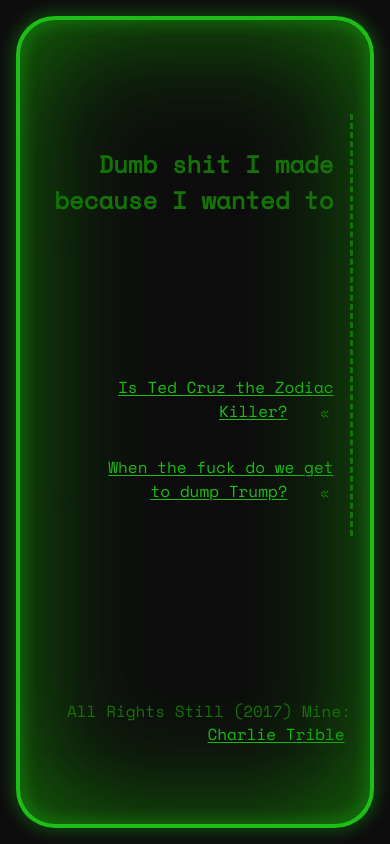
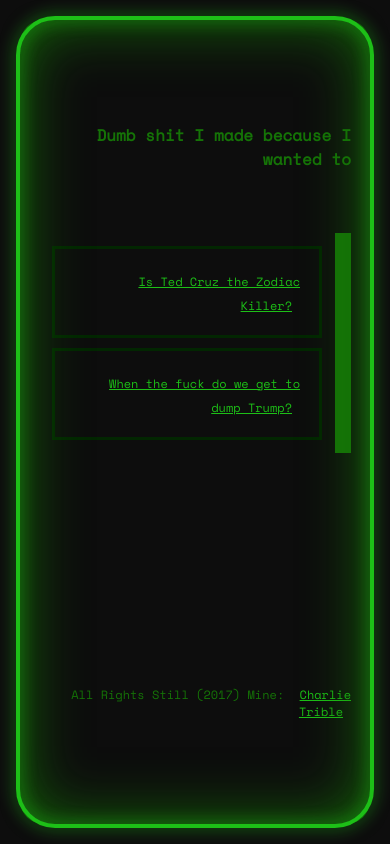
Before and after one commit to ctrble/wizardpartyclub, a plain HTML site: page index.html in a window 390 px wide. Drawn offline with nearby package versions, Linux system fonts and the light colour scheme.

Commit message:
styling changes

```diff
--- a/css/party.scss
+++ b/css/party.scss
@@ -5,14 +5,6 @@
 $green: rgba(21, 115, 7, 1);
 $lightgreen: rgba(29, 191, 23, 1);
 $lightestgreen: rgba(29, 242, 43, 1);
-
-// good for buttons and sections of stuff
-.active {
-  padding: 1rem;
-  &:link, &:hover, &:focus, &:active {
-    background-color: $darkgreen;
-  }
-}
 
 html {
   height: 100%;
@@ -26,45 +18,54 @@
 }
 
 h1 {
-  @extend .active;
   text-align: right;
   color: $green;
-  font-size: 2rem;
+  font-size: 1.5rem;
   @media (max-width: 550px) {
-    font-size: 1.5rem;
+    font-size: 1rem;
   }
 }
 
 p {
   text-align: right;
   color: $green;
+  font-size: 1rem;
+  @media (max-width: 550px) {
+    font-size: 0.75rem;
+  }
 }
 
 ul {
-  margin-right: 2rem;
+  padding: 0rem;
+  border-right: 1rem $green solid;
 }
 
 ul li {
   padding: 1rem;
-  width: 100%;
   text-align: right;
   color: $green;
   list-style-type: none;
-  &:after{
-    content: " «";
-    padding-left: 1rem;
-    padding-right: 0.25rem;
+  outline: 0.2rem $darkgreen solid;
+  border: 0.2rem $darkestgreen solid;
+  margin: 1rem;
+  &:hover {
+    transition: all 0.3s ease-out;
+    background: $darkgreen;
+    outline: 0.2rem $green solid;
+  }
+  & a:focus {
+    transition: all 0.3s ease-out;
+    background: $darkgreen;
+    outline: 0.2rem $darkgreen solid;
   }
 }
 
 a {
   color: $lightgreen;
-  padding: 0.4rem;
-  &:hover, &:focus {
-    outline: 0.2rem $darkgreen solid;
-    border: 0.2rem $darkestgreen solid;
-    margin: -0.2rem;
-    background: $darkgreen;
+  padding: 0.5rem;
+  font-size: 1rem;
+  @media (max-width: 550px) {
+    font-size: 0.75rem;
   }
 }
 
@@ -80,7 +81,7 @@
     bottom: 0rem;
     border: 1.25rem solid $darkestgreen;
     border-radius: 11vw;
-    box-shadow: inset 0rem 0rem 8rem 0rem $green;
+    box-shadow: inset 0rem 0rem 4rem 0rem $green;
     pointer-events: none;
   }
   &:after {
@@ -100,30 +101,42 @@
 .container {
   display: flex;
   flex-direction: column;
-  justify-content: space-around;
+  justify-content: center;
   align-items: center;
   min-height: 100%;
 }
 
-.main, .footer {
-  width: 50vw;
+.header, .main, .footer {
+  width: 60vw;
+  padding: 1rem;
   @media (max-width: 550px) {
     width: 80vw;
   }
+}
+
+.header {
+  margin-top: 4rem;
+  margin-bottom: 0.2rem;
 }
 
 .main {
   display: flex;
   flex-direction: column;
   justify-content: space-between;
-  margin-top: 3rem;
   min-height: 50vh;
-  border-right: 10px solid $green;
-  border-right-style: dashed;
-  border-right-width: 0.2rem;
 }
 
 .footer {
-  height: auto;
-  @extend .active;
+  margin-top: 0.2rem;
+  margin-bottom: 4rem;
+  & a:hover {
+    transition: all 0.3s ease-out;
+    background: $darkgreen;
+    outline: 0.2rem $green solid;
+  }
+  & a:focus {
+    transition: all 0.3s ease-out;
+    background: $darkgreen;
+    outline: 0.2rem $darkgreen solid;
+  }
 }
--- a/index.html
+++ b/index.html
@@ -36,9 +36,11 @@
 
 		<div class="wrapper">
 			<div class="container">
+				<div class="header">
+					<h1>Dumb shit I made because I wanted to</h1>
+				</div>
+
 				<div class="main">
-
-					<h1>Dumb shit I made because I wanted to</h1>
 
 					<ul>
 						<li><a href="https://wizard.business/istedcruzthezodiackiller/">Is Ted Cruz the Zodiac Killer?</a></li>
```
Also changed, not shown: css/party.css, 1 other file.
